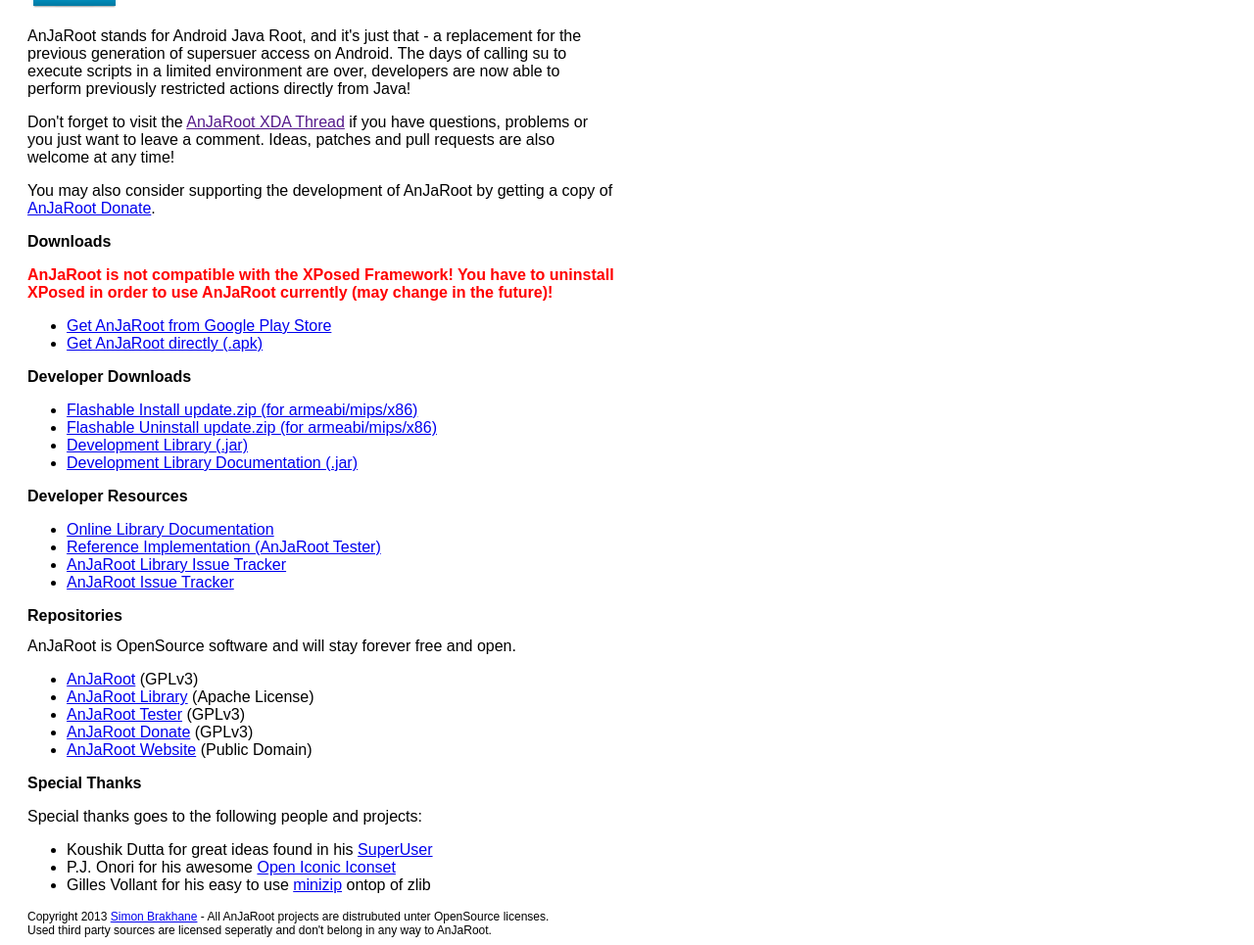
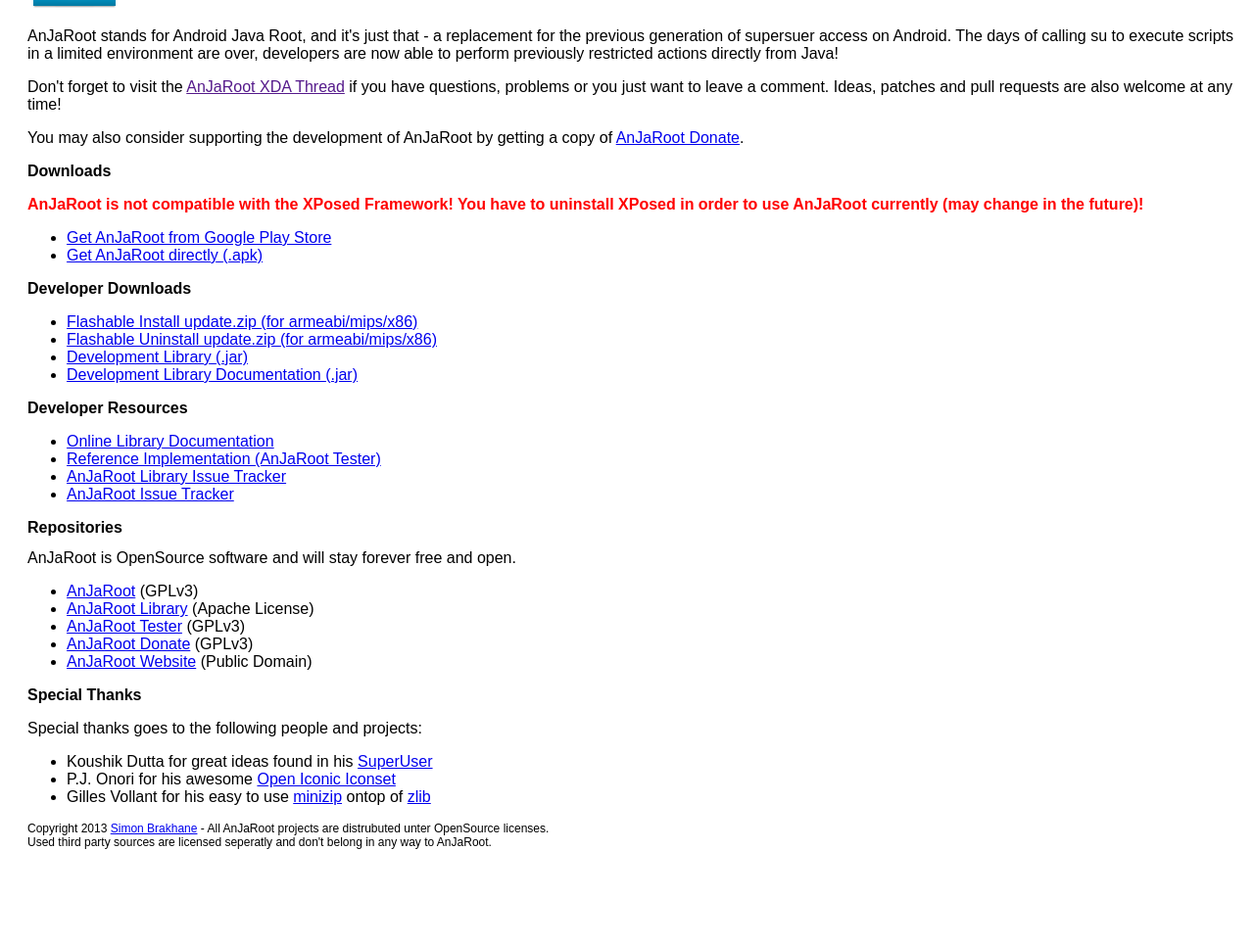
Before and after one commit to Luminger/AnJaRootWebsite, a plain HTML site: page index.html in a window 1280 px wide. Shown: the part 100-1065 px from the top of the page at 98% size. After the commit the page ends 975 px from the top, so only its background shows below. Drawn offline with Linux system fonts and the light colour scheme; a web font is replaced by a local one.

Commit message:
make layout nicer and HTML5 conform

```diff
--- a/index.html
+++ b/index.html
@@ -5,13 +5,15 @@
                 rel='stylesheet' type='text/css'/>
         <link href='main.css' rel='stylesheet' type='text/css'/>
         <link href='logo.png' rel='icon' type='image/png'/>
+        <meta charset='utf-8'/>
+        <title>AnJaRoot</title>
     </head>
     <body>
         <header>
             <h1>AnJaRoot</h1>
             <p>Android Java Root for Android &gt;= 2.3.3<p>
         </header>
-        <content>
+        <main>
             <div class='description'>
                 <p>
                 AnJaRoot stands for Android Java Root, and it's just that - a replacement for
@@ -117,7 +119,7 @@
             <div class='links'>
                 <h2>Special Thanks</h2>
                 <p>Special thanks goes to the following people and
-                projects:</a>
+                projects:</p>
                 <ul>
                     <li>
                         Koushik Dutta for great ideas found in his
@@ -132,17 +134,17 @@
                     <li>
                         Gilles Vollant for his easy to use
                         <a href='http://www.winimage.com/zLibDll/minizip.html'>
-                        minizip</a> ontop of <ahref='http://www.zlib.net/'>
+                        minizip</a> ontop of <a href='http://www.zlib.net/'>
                         zlib</a>
                     </li>
                 </ul>
             </div>
-        </content>
+        </main>
         <footer>
             Copyright 2013 <a
                 href='mailto:simon.brakhane+anjaroot@googlemail.com'>Simon
                 Brakhane</a> - All AnJaRoot projects are
-            distrubuted unter OpenSource licenses.</br>Used third party sources
+            distrubuted unter OpenSource licenses.<br/>Used third party sources
             are licensed seperatly and don't belong in any way to AnJaRoot.
         </footer>
     </body>
--- a/main.css
+++ b/main.css
@@ -31,8 +31,6 @@ h2 {
     color: red;
 }
 
-
 div.links, div.description, footer {
-    max-width: 600px;
     padding-left: 20px;
 }
```
